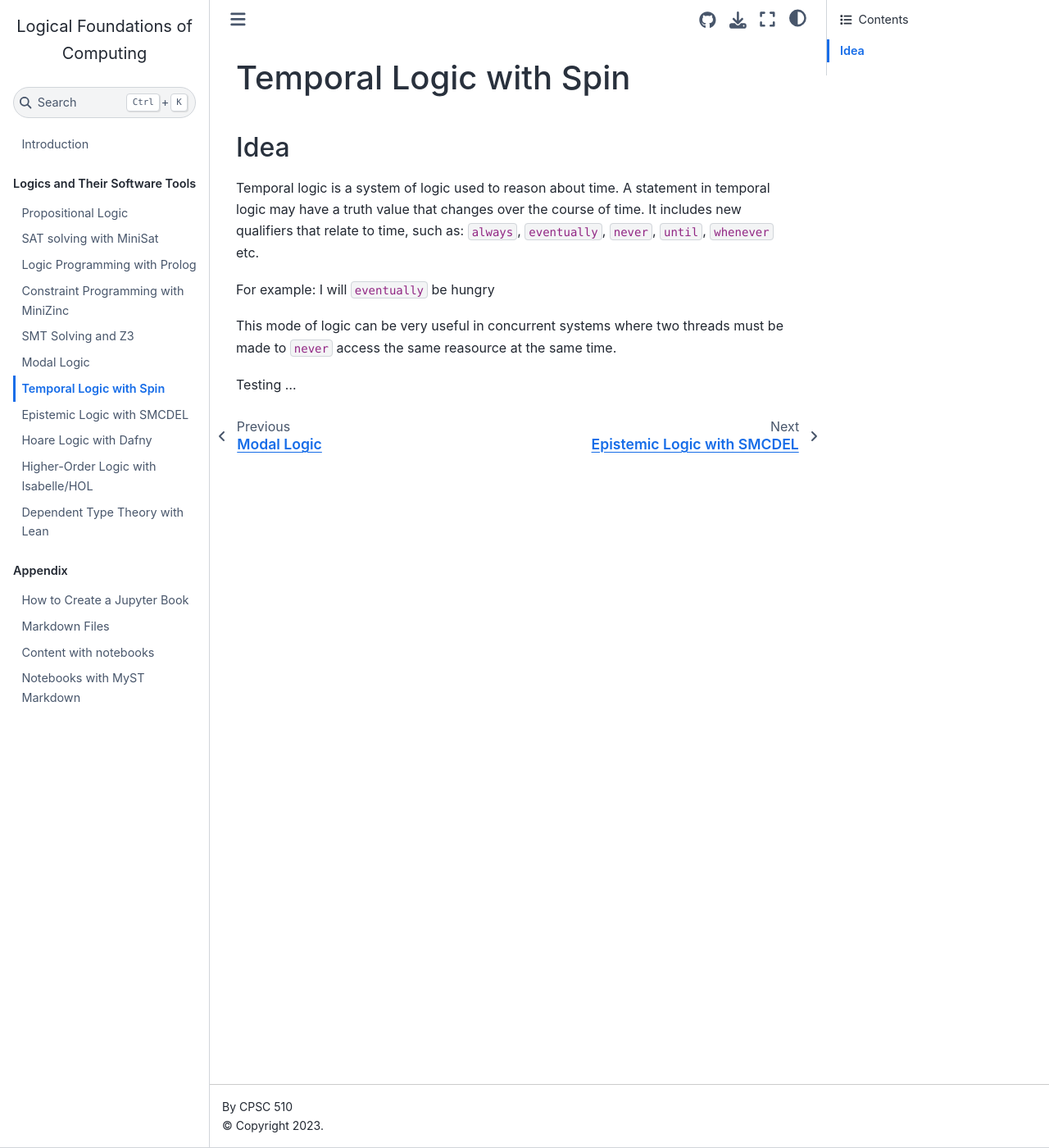
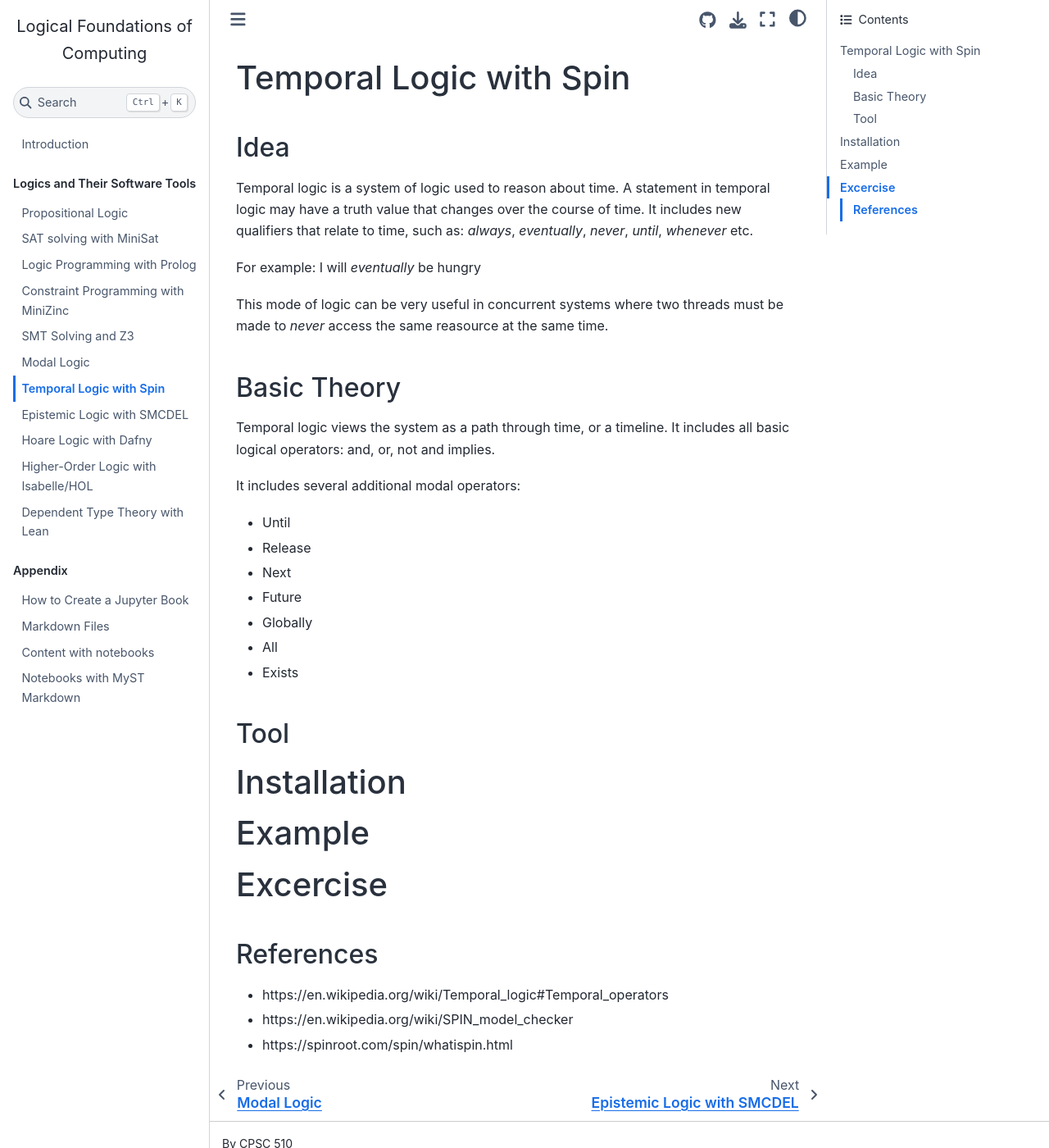
Before and after one commit to LEAP-at-Chapman/CPSC-510-Logical-Foundations-of-Computing, a Jupyter Book: the page built from content/7-temporal-logic.md, in a window 1280 px wide and 1400 px high. Shown: the whole window at 82% size. Built offline with Jupyter Book 1.0.4 settings and Sphinx 7.4.7 and the Sphinx Book theme 1.1.4, drawn with Linux system fonts in a browser that asks for light colours.

Commit message:
updating

```diff
--- a/content/7-temporal-logic.md
+++ b/content/7-temporal-logic.md
@@ -2,10 +2,31 @@
 
 ## Idea
 
-Temporal logic is a system of logic used to reason about time. A statement in temporal logic may have a truth value that changes over the course of time. It includes new qualifiers that relate to time, such as: `always`, `eventually`, `never`, `until`, `whenever` etc.
+Temporal logic is a system of logic used to reason about time. A statement in temporal logic may have a truth value that changes over the course of time. It includes new qualifiers that relate to time, such as: *always*, *eventually*, *never*, *until*, *whenever* etc.
 
-For example: I will `eventually` be hungry
+For example: I will *eventually* be hungry
 
-This mode of logic can be very useful in concurrent systems where two threads must be made to `never` access the same reasource at the same time.
+This mode of logic can be very useful in concurrent systems where two threads must be made to *never* access the same reasource at the same time.
 
-Testing ...
+## Basic Theory
+
+Temporal logic views the system as a path through time, or a timeline. It includes all basic logical operators: and, or, not and implies.
+
+It includes several additional modal operators:
+* Until
+* Release
+* Next
+* Future
+* Globally
+* All
+* Exists
+
+## Tool
+# Installation
+# Example
+# Excercise
+
+## References
+* https://en.wikipedia.org/wiki/Temporal_logic#Temporal_operators
+* https://en.wikipedia.org/wiki/SPIN_model_checker
+* https://spinroot.com/spin/whatispin.html
```
